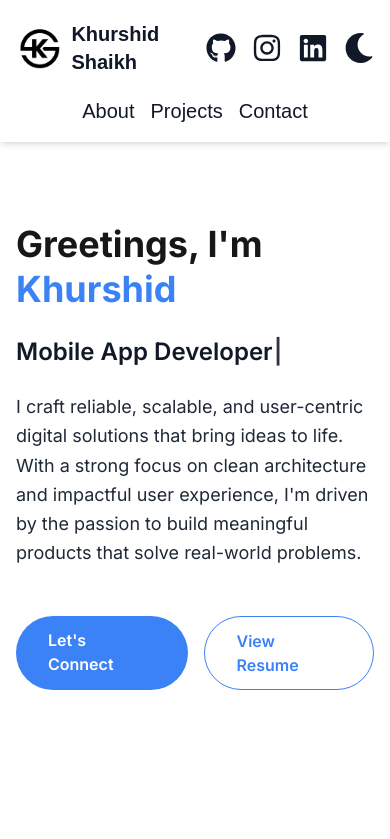
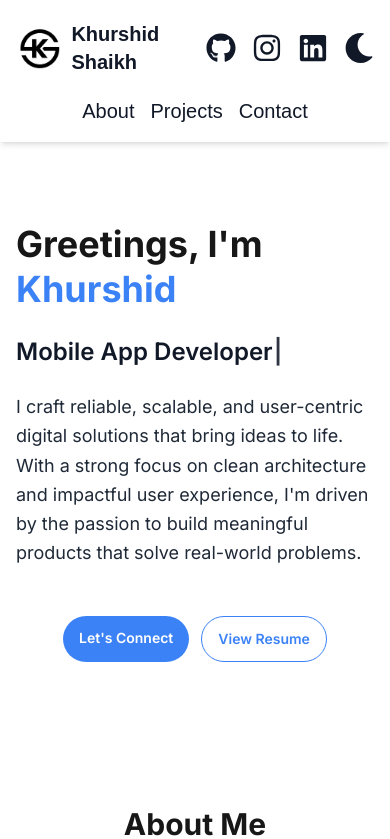
Before and after one commit to KhurshidShaikh/khurshid-portfolio, a Next.js app: page / in a window 390 px wide. Shown: the top 839 px of the page. Built offline with nearby package versions, Linux system fonts and the light colour scheme.

Commit message:
Fix mobile layout for buttons to stay on same line

```diff
--- a/src/app/page.tsx
+++ b/src/app/page.tsx
@@ -86,11 +86,11 @@ export default function Home() {
                 initial={{ opacity: 0, y: 20 }}
                 animate={{ opacity: 1, y: 0 }}
                 transition={{ delay: 1.2, duration: 0.8 }}
-                className="pt-6 flex gap-4"
+                className="pt-6 flex flex-row flex-wrap sm:flex-nowrap justify-center sm:justify-start gap-3"
               >
                 <a
                   href="#contact"
-                  className="inline-block bg-blue-500 hover:bg-blue-600 text-white font-semibold px-8 py-3 rounded-full transition-colors duration-300"
+                  className="inline-block bg-blue-500 hover:bg-blue-600 text-white font-semibold text-sm sm:text-base px-4 sm:px-8 py-3 rounded-full transition-colors duration-300 whitespace-nowrap"
                 >
                   Let&apos;s Connect
                 </a>
@@ -98,7 +98,7 @@ export default function Home() {
                   href="https://drive.google.com/file/d/181R15eef-N-Os-SO3TB5K7Cgdw28aVeq/view"
                   target="_blank"
                   rel="noopener noreferrer"
-                  className="inline-block bg-white dark:bg-gray-800 hover:bg-gray-100 dark:hover:bg-gray-700 text-blue-500 border border-blue-500 font-semibold px-8 py-3 rounded-full transition-colors duration-300"
+                  className="inline-block bg-white dark:bg-gray-800 hover:bg-gray-100 dark:hover:bg-gray-700 text-blue-500 border border-blue-500 font-semibold text-sm sm:text-base px-4 sm:px-8 py-3 rounded-full transition-colors duration-300 whitespace-nowrap"
                 >
                   View Resume
                 </a>
```
